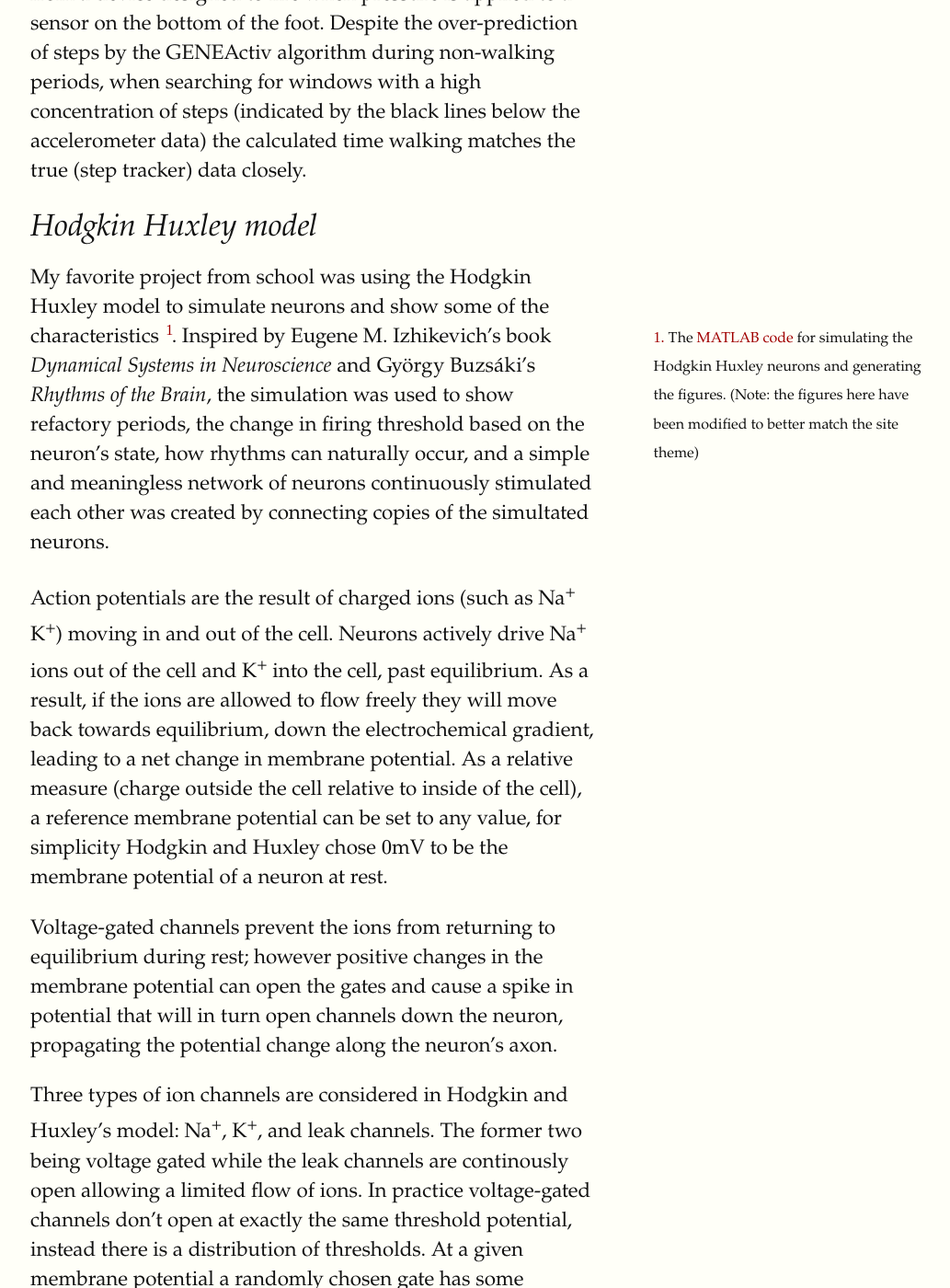
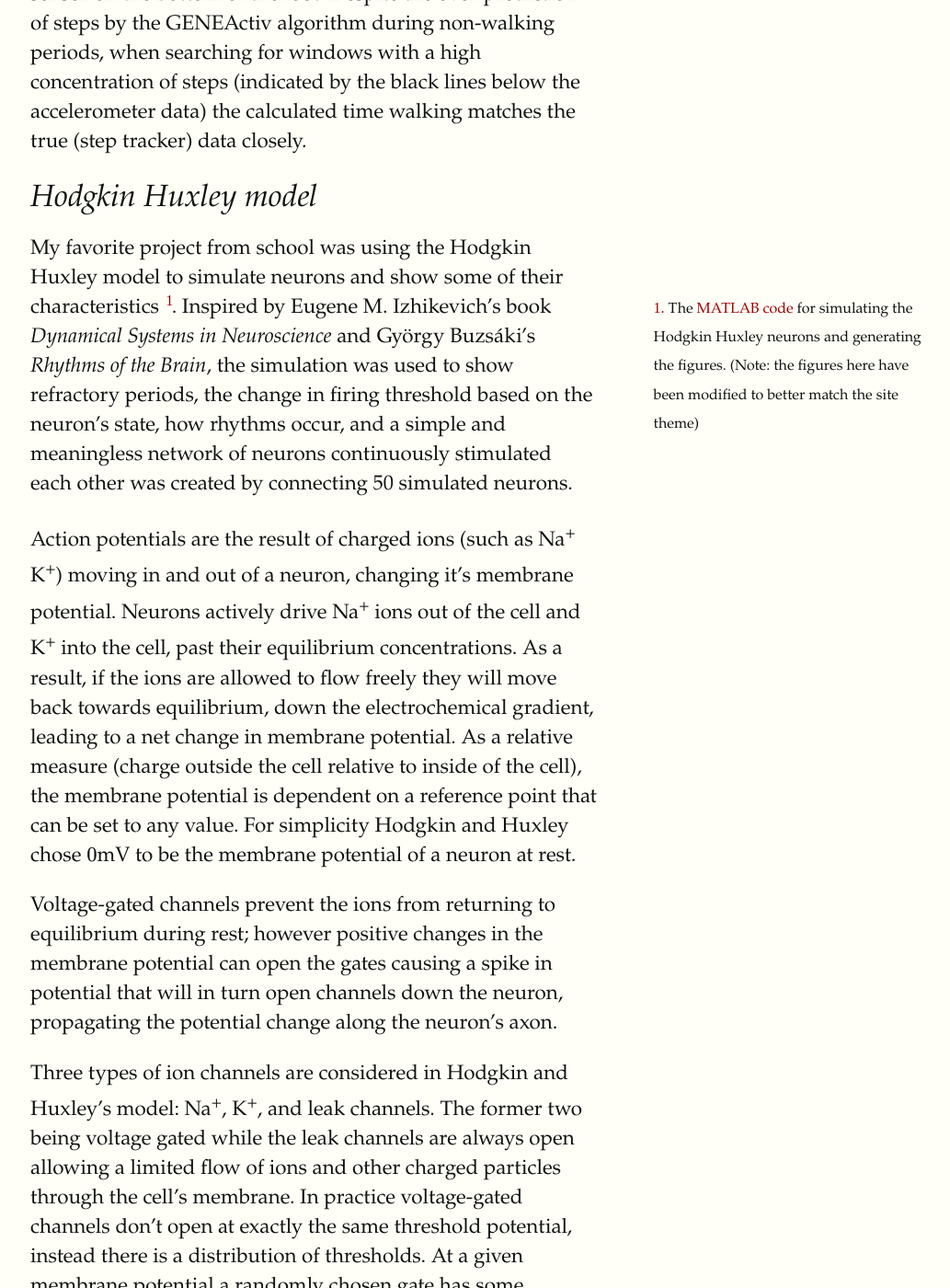
Before and after one commit to DavidRConnell/DavidRConnell.github.io, a Jekyll site: the page built from history.markdown, in a window 1280 px wide and 1400 px high, scrolled down 2702 px. Shown: the whole window at 92% size, without its empty margins (127-1160 px from the left). Built offline with Jekyll 4.4.1, drawn with Linux system fonts in a browser that asks for light colours; some web fonts are replaced; formulas are drawn with MathJax 3; some of the changed text lies outside the part shown.

Commit message:
Clean: revise

```diff
--- a/history.markdown
+++ b/history.markdown
@@ -17,20 +17,19 @@
 The GENEActiv workflow has been my largest contribution at Rush.
 GENEActivs are a wrist worn device that record a high time resolution
 accelerometer signal along with skin temperature and light intensity.
-The GENEActivs have been used to be a modern replacement for a previous activity monitor
-to provide additional information.
-The activity monitors used an accelerometer as well but to save limited storage
-space the signal was processed in real-time to a new "counts" signal intended to
-summarize the wearer's activity levels over the last 15 seconds.
-As such the first task was to imitate the activity monitor's signal to allow
-GENEActiv data to contribute to the activity monitor's data set.
+The GENEActivs are used as a modern replacement for a previous activity monitor,
+an actical, to provide additional information.
+Actical used an accelerometer as well but to save limited storage space the
+signal was processed in real-time to a new "counts" signal intended to summarize
+the wearer's activity levels over the last 15 seconds.
+As such the first task was to imitate the actical's signal to allow GENEActiv
+data to contribute to the actical data set.
 
 After successfully converting the GENEActiv signal to counts, incoming files
 needed to be processed and summarized to start the inflow of new data.
-Processing includes quality control and converting to counts while summarizing
-used the counts signal to recreate the activity monitor's variables and, to make
-use of the additional information in the GENEActiv signals, calculated new
-variables with the raw accelerometer signal.
+Processing includes quality control, converting to counts, calculating actical's
+variables and, to make use of the additional information in the GENEActiv
+signals, calculating new variables from the raw accelerometer signal.
 
 <br>
 {% fullwidth 'assets/img/geneactivQc.svg'
@@ -38,16 +37,16 @@
 Red shaded area marks days auto-detected as missing.' %}<a name ="geneactivQc"></a>
 <br>
 
-When GENEActiv files come in they can include periods at the end of the signal
-when after the device was removed from the participant, and in some cases
-multiple days of non-wear.
-After prepossessing and removing corrupt files, the files are manually check
-with a quality control GUI ([Figure 1](#geneactivQc)).
-The GUI looks for missing days and periods when the device was temporarily
-removed.
-A linear decision line using the number of times the acceleration signal crossed
-zero and the standard deviation in skin temperature over the day was used to
-identify days after the device was removed (the red shaded area above).
+When GENEActiv files come in they can include periods at the end of their signal
+after the device was removed from the participant.
+To remove these segments and times when the participant removed the device,
+files are manually check with a quality control GUI ([Figure 1](#geneactivQc)).
+A user selects the days at the bottom corresponding to periods of non-wear.
+To assist the process, the GUI searches for these windows with a linear
+decision line using the number of times the acceleration signal crossed zero and
+the standard deviation in skin temperature over the day.
+In [Figure 1](#geneactivQc) above the shaded red area indicates a day that
+should likely be removed.
 
 With the signals cleaned, they are sent down two paths.
 The first goes on to mimic it's predecessor and the second to add new variables.
@@ -70,57 +69,60 @@
 steps (indicated by the black lines below the accelerometer data) the calculated
 time walking matches the true (step tracker) data closely.
 
-
 ## Hodgkin Huxley model<a name="HHmodel"></a>
 
 My favorite project from school was using the Hodgkin Huxley model to simulate
-neurons and show some of the characteristics
-{% sidenote 'mn-id-hhcode' 'The [MATLAB
-code](https://github.com/DavidRConnell/Hodgkin_Huxley_Model) for simulating the Hodgkin Huxley neurons and generating the figures. (Note: the figures here have
-been modified to better match the site theme)' %}.
+neurons and show some of their characteristics
+{% sidenote 'mn-id-hhcode'
+'The [MATLAB code](https://github.com/DavidRConnell/Hodgkin_Huxley_Model)
+for simulating the Hodgkin Huxley neurons and generating the figures. (Note: the
+figures here have been modified to better match the site theme)' %}.
 Inspired by Eugene M. Izhikevich's book *Dynamical Systems in Neuroscience* and
 György Buzsáki's *Rhythms of the Brain*, the simulation was used to show
-refactory periods, the change in firing threshold based on the
-neuron's state, how rhythms can naturally occur, and a simple and
-meaningless network of neurons continuously stimulated each other was created by
-connecting copies of the simultated neurons.
+refractory periods, the change in firing threshold based on the
+neuron's state, how rhythms occur, and a simple and meaningless network of
+neurons continuously stimulated each other was created by connecting 50
+simulated neurons.
 
 Action potentials are the result of charged ions (such as Na<sup>+</sup>
-K<sup>+</sup>) moving in and out of the cell.
+K<sup>+</sup>) moving in and out of a neuron, changing it's membrane potential.
 Neurons actively drive Na<sup>+</sup> ions out of the cell and K<sup>+</sup>
-into the cell, past equilibrium.
+into the cell, past their equilibrium concentrations.
 As a result, if the ions are allowed to flow freely they will move back towards
 equilibrium, down the electrochemical gradient, leading to a net change in
 membrane potential.
 As a relative measure (charge outside the cell relative to inside of the
-cell), a reference membrane potential can be set to any value, for simplicity
-Hodgkin and Huxley chose {% m %}0{% em %}mV to be the membrane potential of a neuron at rest.
+cell), the membrane potential is dependent on a reference point that can be
+set to any value.
+For simplicity Hodgkin and Huxley chose {% m %}0{% em %}mV to be the membrane
+potential of a neuron at rest.
 
 Voltage-gated channels prevent the ions from returning to equilibrium during
-rest; however positive changes in the membrane potential can open the gates and
-cause a spike in potential that will in turn open channels down the neuron,
+rest; however positive changes in the membrane potential can open the gates
+causing a spike in potential that will in turn open channels down the neuron,
 propagating the potential change along the neuron's axon.
 
 Three types of ion channels are considered in Hodgkin and Huxley's
 model: Na<sup>+</sup>, K<sup>+</sup>, and leak channels.
-The former two being voltage gated while the leak channels are continously open
-allowing a limited flow of ions.
+The former two being voltage gated while the leak channels are always open
+allowing a limited flow of ions and other charged particles through the cell's
+membrane.
 In practice voltage-gated channels don't open at exactly the same threshold
 potential, instead there is a distribution of thresholds.
 At a given membrane potential a randomly chosen gate has some probability of
 being open.
 Due to the large number of channels in a cell the probability of an individual
-gate being open should be approximately the fraction of the same type of ion
-channels being active.
-In Hodgkin-Huxley notation <span style="color:#a04800">n</span> is the
+gate being open should approximately be the fraction of that type of ion
+channel currently active.
+In Hodgkin-Huxley notation, <span style="color:#a04800">n</span> is the
 probability of activation for K<sup>+</sup> channels,
 <span style="color:#006060">m</span> is that for Na<sup>+</sup> channels, and
 <span style="color:#008000">h</span> is the Na<sup>+</sup> channel's probability
 of inactivation.
 To prevent action potentials from moving backwards and give time for the cell to
-rebuild its electrochemical gradients the Na<sup>+</sup> channel's become
+rebuild its electrochemical gradients the Na<sup>+</sup> channels become
 inactive immediately after they close.
-Confusingly the probability of inactivation is one minus the probability that
+Confusingly, the probability of inactivation is one minus the probability that
 the channel is inactivated (i.e. a value near {% m %} 0 {% em %} means channels
 are likely inactive).
 
@@ -128,16 +130,18 @@
 'Figure 3: Probabilities of (in)activation over the duration of an action
 potential.' %}<a name="activationprobability"></a>
 
-[Figure 3](#activationprobability) shows how the Na<sup>+</sup> channels respond
-before the K<sup>+</sup>, <span style="color:#006060">m</span> increases quicker
-than <span style="color:#a04800">n</span>.
+[Figure 3](#activationprobability) shows an action potential (top) and the
+cell's activation probabilities during the spike (bottom).
+The Na<sup>+</sup> channels respond earlier than the K<sup>+</sup> channels---
+<span style="color:#006060">m</span> increases quicker than
+<span style="color:#a04800">n</span>.
 This allows Na<sup>+</sup> ions to flow into the cell, increasing the membrane
-potential due to the positive charges moving inside the cell, before
+potential, due to the positive charges moving inside the cell, before
 K<sup>+</sup> ions start leaving, corresponding to the initial spike in membrane
 potential.
 Once more of the K<sup>+</sup> channels start to open the potential drops back
 down to zero (and even a little below).
-At this time the Na<sup>+</sup> channels go into inactivation.
+At around the same time, Na<sup>+</sup> channels go into inactivation.
 
 {% maincolumn 'assets/img/variedinputsub.svg'
 "Figure 4: A suprathreshold current failing to elicit a spike due to the neuron's refactory
@@ -158,13 +162,15 @@
 firing to start a second spike.' %}<a name="variedinputsupra"></a>
 
 While the second spike in [Figure 4](#variedinputsup) was not able to start an
-action potential, [Figure 3](#activationprobability) shows at {% m %}10{% em %}ms post spike
-the activation probabilities are already nearing their values at rest.
+action potential, [Figure 3](#activationprobability) shows at {% m %} 10 {% em %}
+ms post spike the activation probabilities are already nearing their values at
+rest.
 Notably the inactivation probability is moving upwards indicating that many of
 the Na<sup>+</sup> channels are capable of activating.
 This suggests that a larger stimulus, such as the continuous current in
-[Figure 6](#constantcurrent) should be capable of causing an action potential in
-spite of the cell being in its refractory period.
+[Figure 6](#constantcurrent) should be able to cause an action potential in
+spite of the cell being in its refractory period, and the figure that is in fact
+the case.
 
 {% maincolumn 'assets/img/constantcurrent.svg'
 'Figure 6: A constant current applied to a neuron causing rhythmic firing at a
@@ -190,7 +196,7 @@
 have similar duration) can become linked.
 If a strong stimulation excites a group of neurons the neurons with similar
 dynamics will be inactive and then ready to fire again at the same time leading
-to synchronization.
+to potential synchronization.
 
 {% maincolumn 'assets/img/first5neurons.gif'
 'Figure 7: The membrane potentials changing over time of the first 5 neurons in
@@ -208,18 +214,18 @@
 activation probabilities and consequently the duration of an action potential
 and the following refractory periods) were randomly generated via a normal
 distribution to add some variance in the neurons.
-Secondly, the connection weights between neurons are also randomly generated and
-randomly pruned (i.e. weights are set to zero at random).
+Secondly, the connection weights between neurons were also randomly generated
+and randomly pruned (i.e. weights were set to zero at random).
 The parameters were chosen simply to keep the network stimulating itself
 indefinitely while not going into a seizure.
-The network is set off by an initial stimulation of neuron 1 from there it is
+The network is set off by an initial stimulation to neuron 1 from there it is
 maintained entirely by neurons stimulating each other.
 Obviously an extreme oversimplification of a real brain but still a fun
 simulation.
 I would like to see if I can get some synchronization between neurons but so far
-have been enable to.
+have been unable to.
 Each neuron likely needs to have one of a small set of time constants rather
-than complete randomness between them.
+than completely random constants.
 Also there needs to be a way to ensure enough like neurons are being connected
 without over-connecting the network.
 
```
Also changed, not shown: other parts of history.markdown (+7 -6 lines).
